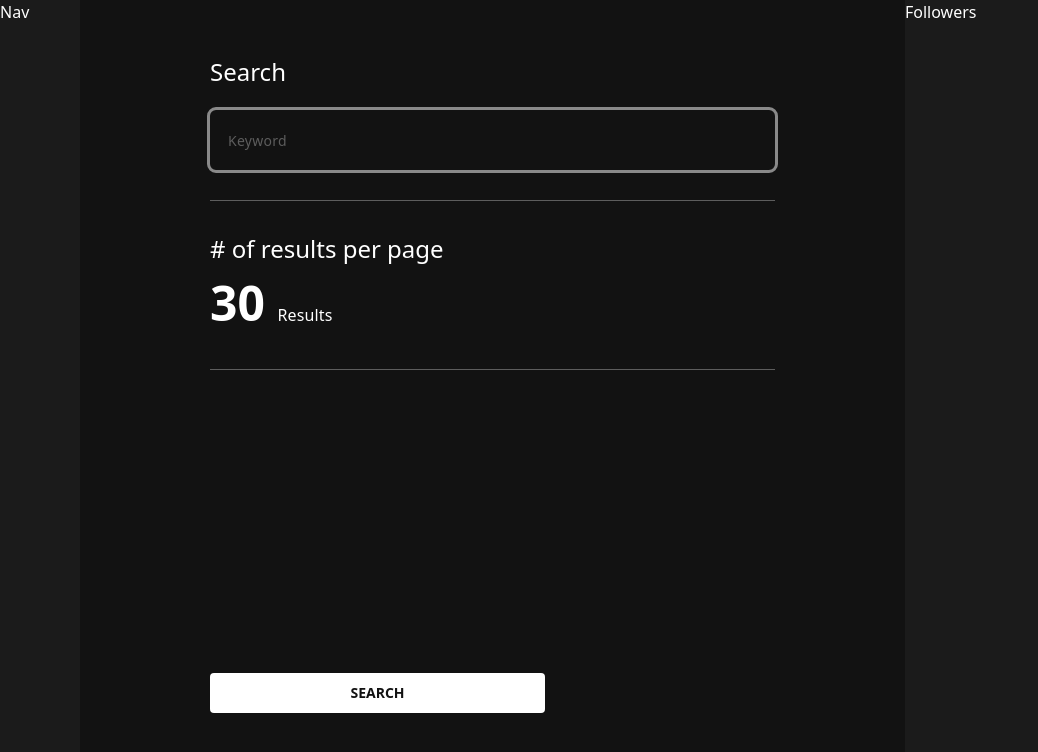
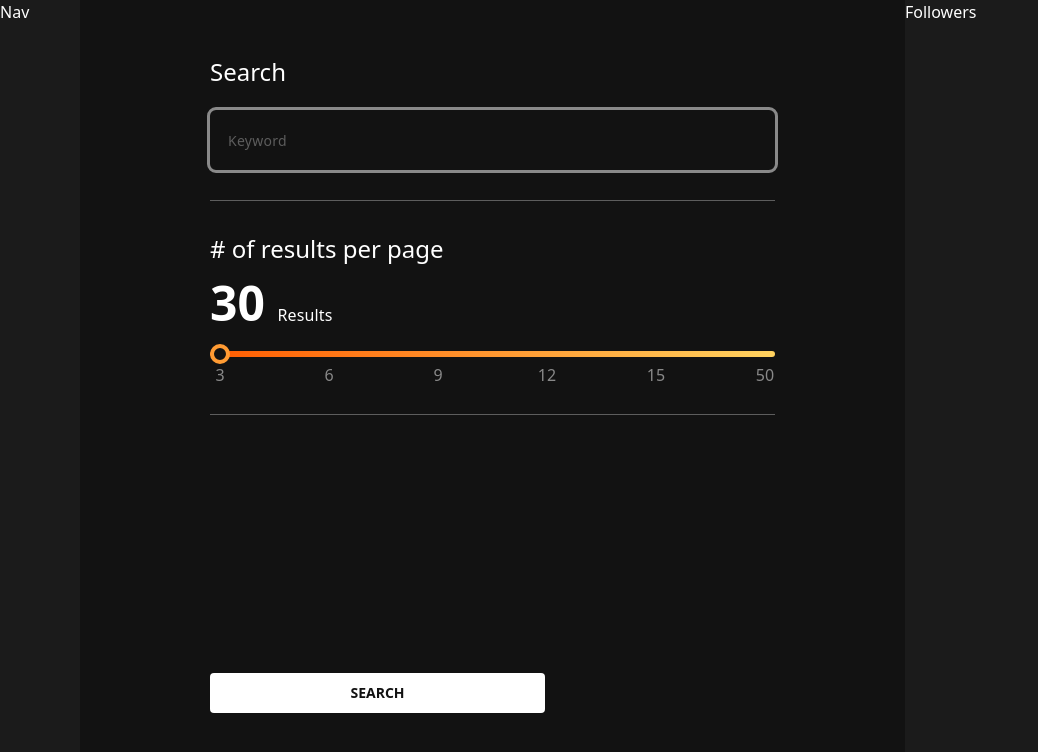
Before and after one commit to supaphly2008/avl-assessment, a Next.js app: page / in a window 1280 px wide. Shown: the top 752 px of the page, without its empty margins (0-1038 px from the left). Built offline with nearby package versions, Linux system fonts and the light colour scheme.

Commit message:
setup input range

```diff
--- a/components/Search.js
+++ b/components/Search.js
@@ -1,12 +1,20 @@
 import { useState } from "react";
 import Input from "./common/Input";
 import Button from "./common/Button";
+import Slider from "./common/Slider";
+
+const inputRange = [3, 6, 9, 12, 15, 50];
 
 const Search = () => {
   const [searchText, setSearchText] = useState("");
+  const [range, setRange] = useState(0);
+
+  const onRangeChange = (e) => {
+    setRange(inputRange[e.target.value]);
+  };
 
   const onSearchClick = () => {
-    console.log("click");
+    console.log("click", range);
   };
 
   return (
@@ -21,6 +29,7 @@ const Search = () => {
         <div className="text-[48px] font-bold">
           30 <span className="text-[16px] font-normal tracking-[0.15px]">Results</span>
         </div>
+        <Slider range={inputRange} onChange={onRangeChange} />
       </div>
       <hr className="mt-[30px] text-gray" />
       <Button className="absolute bottom-0" label="search" onClick={onSearchClick} />
--- a/components/common/Slider.js
+++ b/components/common/Slider.js
@@ -1,6 +1,6 @@
 const Slider = ({ min = "0", max = "5", defaultValue = "0", step = "1", onChange, range = [] }) => {
   return (
-    <div>
+    <div className="h-[45px]">
       <input type="range" className="slider-thumb h-1.5 w-full appearance-none rounded bg-slider--gradient outline-none" defaultValue={defaultValue} min={min} max={max} step={step} onChange={onChange} />
       <ul className="flex w-full justify-between px-[10px]">
         {range.map((r, index) => (
```
